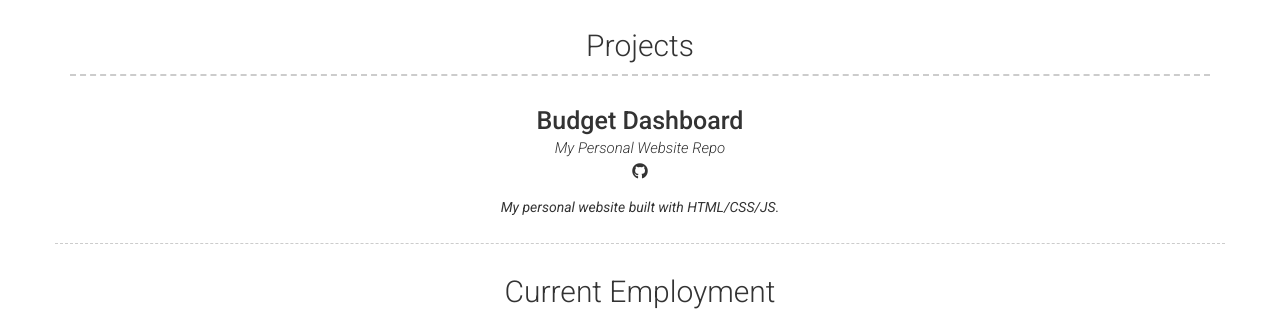
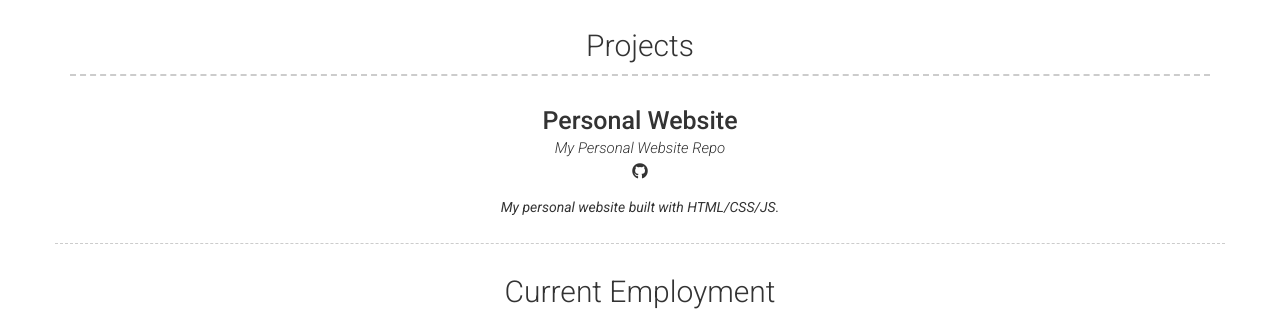
Before and after one commit to lucasthoennes/lucasthoennes.github.io, a Jekyll site: the page built from index.md, in a window 1280 px wide. Shown: the part 524-835 px from the top of the page. Built offline with Jekyll 4.4.1, drawn with Linux system fonts in a browser that asks for light colours; nearby versions of some CDN libraries.

Commit message:
Updated Title in projects

```diff
--- a/_config.yml
+++ b/_config.yml
@@ -63,7 +63,7 @@ content:
       - layout: top-middle
         border: weak  # Value of `weak` will display a weak border below this item. # Any
                       # other value (or no value) means no border will be displayed
-        title: Budget Dashboard
+        title: Personal Website
         link: github.com/lucasthoennes/website
         link_text: My Personal Website Repo
         additional_links:
```
